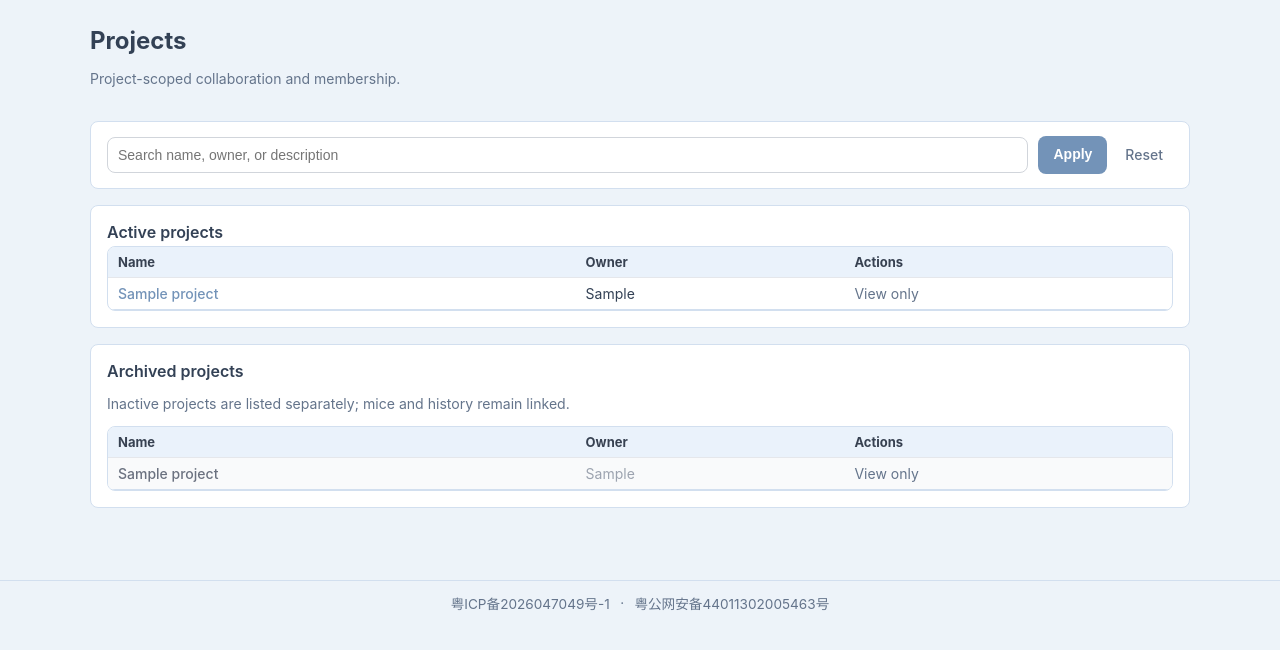
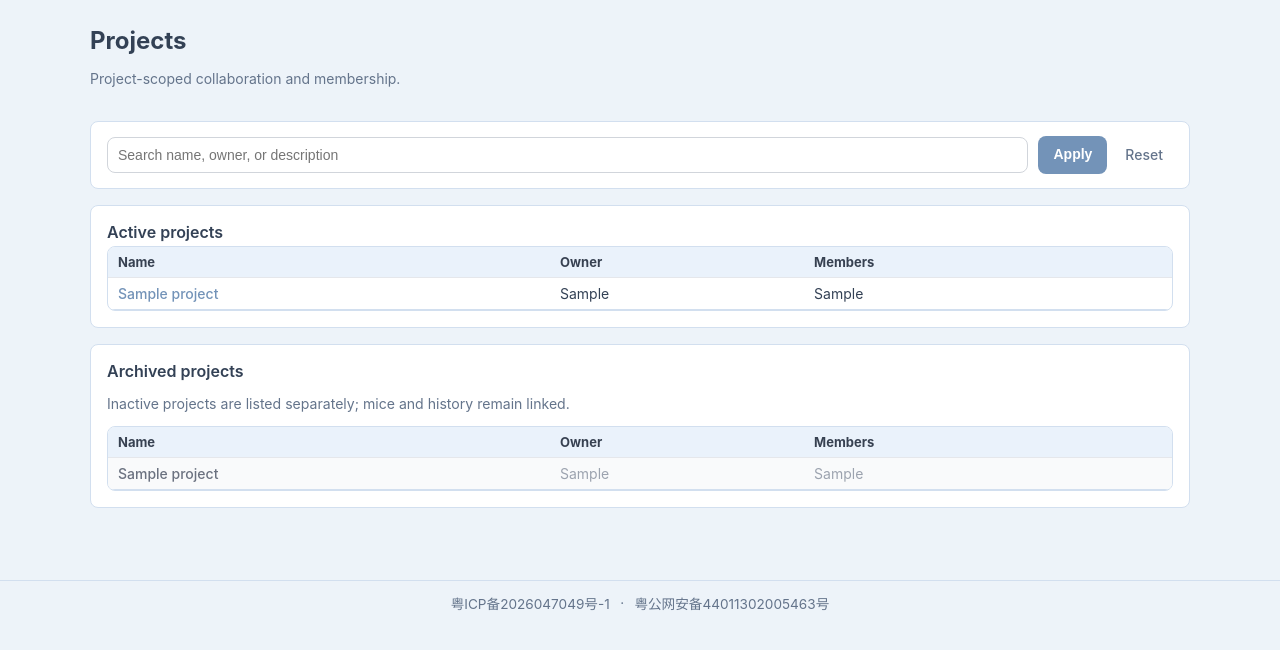
Before and after one commit to JiaGSLab/MouseXGene, a Django app: template templates/core/project_list.html in a window 1280 px wide. Shown: the part 49-699 px from the top of the page. Run offline with Django 3.2, Linux system fonts and the light colour scheme; the template is opened without the code that fills it: most values are stand-ins (such as "Sample title", 1, 10 or a date in 2020).

Commit message:
Show project members on list and replace Actions column with Edit link.
Co-authored-by: Cursor <cursoragent@cursor.com>

```diff
--- a/templates/core/project_list.html
+++ b/templates/core/project_list.html
@@ -36,7 +36,8 @@
                 <tr>
                     {% sort_th "name" "Name" %}
                     {% sort_th "owner" "Owner" %}
-                    <th scope="col">Actions</th>
+                    <th scope="col">Members</th>
+                    <th scope="col"></th>
                 </tr>
             </thead>
             <tbody>
@@ -44,19 +45,16 @@
                     <tr>
                         <td><a class="link-primary" href="{% url 'project_detail' project.pk %}">{{ project.name }}</a></td>
                         <td>{{ project.owner_display }}</td>
+                        <td>{{ project.members_display }}</td>
                         <td>
                             {% if can_import or is_admin %}
                                 <a class="link-primary" href="{% url 'project_edit' project.pk %}">Edit</a>
-                                <span class="muted">|</span>
-                                <a class="link-primary" href="{% url 'project_membership_manage' project.pk %}">Members</a>
-                            {% else %}
-                                <span class="muted">View only</span>
                             {% endif %}
                         </td>
                     </tr>
                 {% empty %}
                     <tr>
-                        <td colspan="3" class="empty-row">No active projects{% if q %} matching your search{% endif %}.</td>
+                        <td colspan="4" class="empty-row">No active projects{% if q %} matching your search{% endif %}.</td>
                     </tr>
                 {% endfor %}
             </tbody>
@@ -74,7 +72,8 @@
                 <tr>
                     {% sort_th "name" "Name" %}
                     {% sort_th "owner" "Owner" %}
-                    <th scope="col">Actions</th>
+                    <th scope="col">Members</th>
+                    <th scope="col"></th>
                 </tr>
             </thead>
             <tbody>
@@ -82,13 +81,10 @@
                     <tr class="row-inactive">
                         <td><a class="link-primary" href="{% url 'project_detail' project.pk %}">{{ project.name }}</a></td>
                         <td>{{ project.owner_display }}</td>
+                        <td>{{ project.members_display }}</td>
                         <td>
                             {% if can_import or is_admin %}
                                 <a class="link-primary" href="{% url 'project_edit' project.pk %}">Edit</a>
-                                <span class="muted">|</span>
-                                <a class="link-primary" href="{% url 'project_membership_manage' project.pk %}">Members</a>
-                            {% else %}
-                                <span class="muted">View only</span>
                             {% endif %}
                         </td>
                     </tr>
```
Also changed, not shown: core/views.py (+23 -3 lines).
